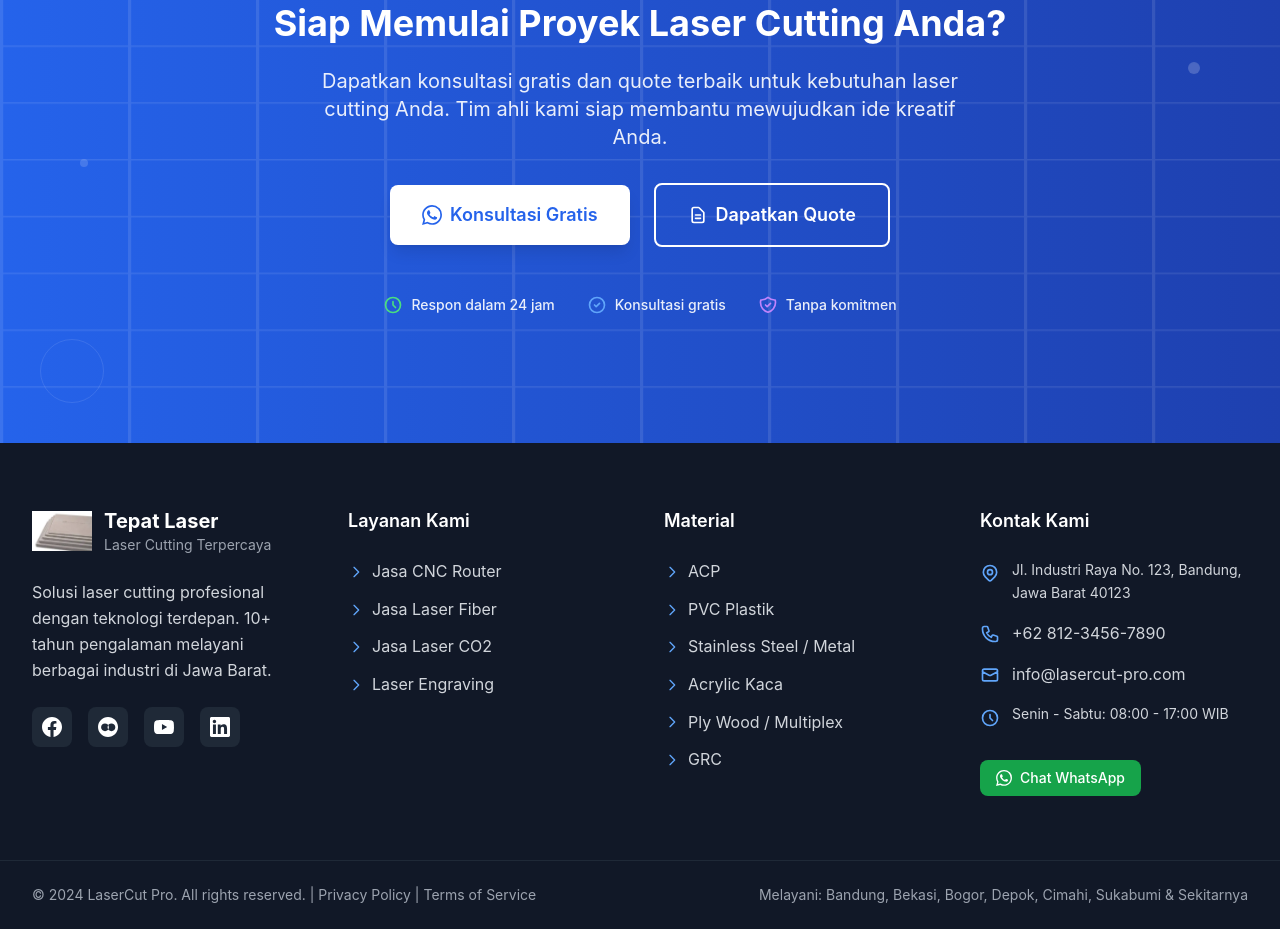
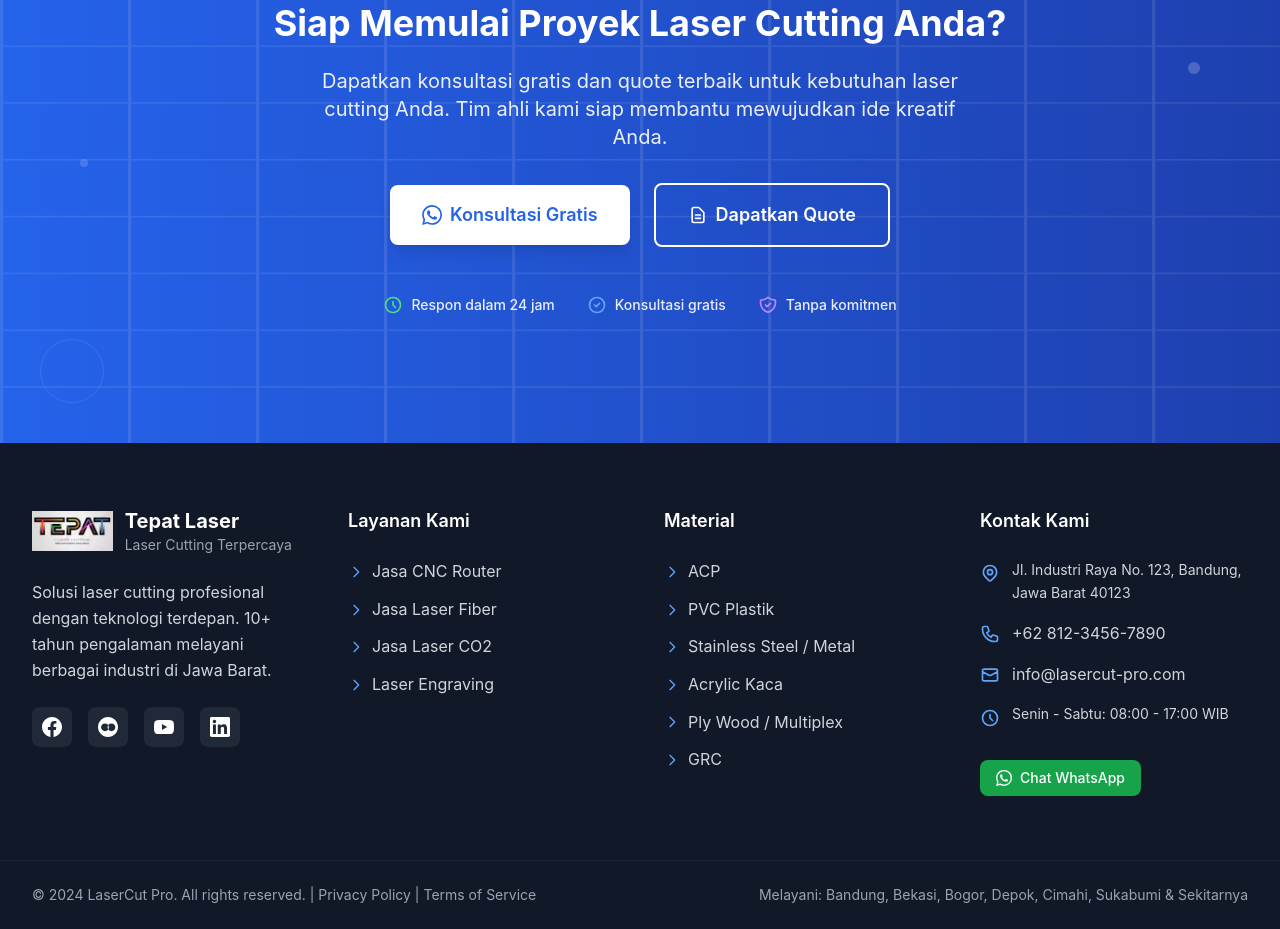
Before and after one commit to Ddos-spec/tepatlaser, an Astro site: page / in a window 1280 px wide. Shown: the part 5496-6425 px from the top of the page. Built offline with nearby package versions, Linux system fonts and the light colour scheme; Astro itself is replaced by a stand-in of ours; a web font is replaced by a local one.

Commit message:
alhamdulilah

```diff
--- a/src/components/Footer.astro
+++ b/src/components/Footer.astro
@@ -13,7 +13,7 @@ import { SITE_CONFIG, SERVICES, MATERIALS, NAVIGATION } from '../utils/constants
         <div class="flex items-center space-x-3 mb-6">
           <!-- Debug: Test multiple logo sources -->
           <img
-            src="/tepatlaser/images/grc.webp"
+            src="/tepatlaser/images/logo.webp"
             alt="Tepat Laser Logo"
             class="h-10 w-auto"
             width="120"
```
